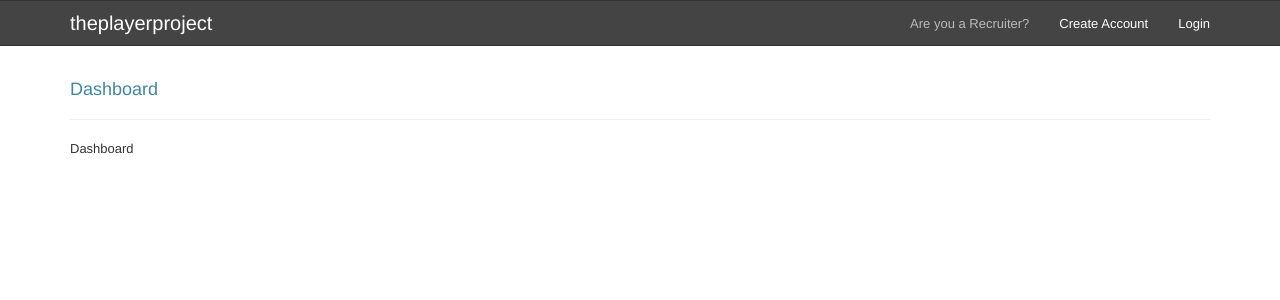
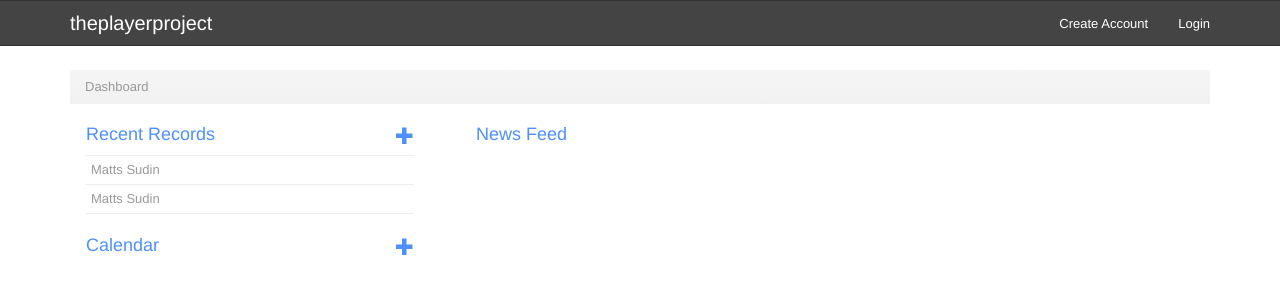
Before and after one commit to kirushanths/playerproject-django, a Django app: template playerproject/playerproject/apps/templates/dashboard/home.html in a window 1280 px wide. Shown: the top 300 px of the page. Run offline with Django 3.2, Linux system fonts and the light colour scheme; the template is opened without the code that fills it, so the values that code supplies are empty; some libraries are stand-ins or nearby versions.

Commit message:
got rid of account recruit pages; started dashboard view

```diff
--- a/playerproject/playerproject/apps/accounts/urls.py
+++ b/playerproject/playerproject/apps/accounts/urls.py
@@ -5,7 +5,7 @@ urlpatterns = patterns('apps.accounts.views',
 	url(r'^login/$', 'login', name="account_login"),
 	url(r'^logout/$', 'logout', name="account_logout"),
 	url(r'^register/$', 'register', name="account_register"),
-    url(r'^register/recruiter/$', 'recruit_register', name="account_register_recruit"),
+    # url(r'^register/recruiter/$', 'recruit_register', name="account_register_recruit"),
 )
 
 urlpatterns += patterns('',
--- a/playerproject/playerproject/apps/accounts/views.py
+++ b/playerproject/playerproject/apps/accounts/views.py
@@ -72,9 +72,8 @@ def register(request):
     if request.POST:
         user_form = PPUserModelForm(request.POST)
         if user_form.is_valid():
-            # commit=False means the form doesn't save at this time.
-            # commit defaults to True which means it normally saves.
             user = user_form.save(commit=False)
+            user.role = PPUser.ROLE_RECRUITER
             user.save()
             #redirect
             return HttpResponseRedirect(reverse('dashboard_home'))
@@ -88,6 +87,7 @@ def register(request):
 
 
 def recruit_register(request):
+    pass
     if request.POST:
         user_form = PPUserModelForm(request.POST)
         if user_form.is_valid():
--- /dev/null
+++ b/playerproject/playerproject/apps/templates/base/_layout_bare.html
@@ -0,0 +1,14 @@
+{% extends "base/__base.html" %}
+{% load staticfiles i18n %}
+
+{% block content %}
+
+	{% block before_main %}
+	{% endblock %}
+
+	<div class="container">
+		{% block main %}
+		{% endblock %}
+	</div>
+
+{% endblock %}
--- a/playerproject/playerproject/apps/templates/base/_navigation.html
+++ b/playerproject/playerproject/apps/templates/base/_navigation.html
@@ -39,11 +39,6 @@
 			</li>
 			<li><a href="{% url 'account_logout' %}">Logout</a></li>
 			{% else %}
-			<li class="active">
-				<a href="{% url 'account_register_recruit' %}">
-					Are you a Recruiter?
-				</a>
-			</li>
 			<li>
 				<a href="{% url 'account_register' %}">
 					Create Account
--- a/playerproject/playerproject/apps/templates/dashboard/home.html
+++ b/playerproject/playerproject/apps/templates/dashboard/home.html
@@ -1,13 +1,61 @@
-{% extends "base/_layout_standard.html" %}
+{% extends "base/_layout_bare.html" %}
 {% load staticfiles i18n %}
 {% load bootstrap %}
 
 {% block header_title %}
-	Dashboard
+Dashboard
 {% endblock %}
 
 {% block main %}
 
-<div>Dashboard</div>
+<div class="dashboard">
+
+	<ol class="breadcrumb">
+		<li class="active">Dashboard</li>
+	</ol>
+
+	<div class="row">
+		<div class="col-sm-4">
+			<div class="panel">
+				<div class="panel-body">
+					<h4 class="text-primary">
+						Recent Records
+						<a href="{% url 'dashboard_manager_add' %}" class="pull-right text-primary">
+							<i class="glyphicon glyphicon-plus"></i>
+						</a>
+					</h4>
+					<ul class="list-unstyled">
+						<li><a class="text-muted" href="#">Matts Sudin</a></li>
+						<li><a class="text-muted" href="#">Matts Sudin</a></li>
+					</ul>
+				</div>
+			</div>
+
+			<div class="panel">
+				<div class="panel-body">
+
+					<h4 class="text-primary">
+						Calendar
+						<a href="{% url 'dashboard_manager_add' %}" class="pull-right text-primary">
+							<i class="glyphicon glyphicon-plus"></i>
+						</a>
+					</h4>
+
+				</div>
+			</div>
+
+		</div>
+		<div class="col-sm-8">
+
+			<div class="panel">
+				<div class="panel-body">
+					<h4 class="text-primary">News Feed</h4>
+				</div>
+			</div>
+
+		</div>
+	</div>
+
+</div>
 
 {% endblock %}
--- a/playerproject/playerproject/static/core/css/base.css
+++ b/playerproject/playerproject/static/core/css/base.css
@@ -14,6 +14,12 @@
     .form-group { margin-right:5px; }
     .form-horizontal .btn { margin-right:10px; }
 
+    .rounded {
+        -webkit-border-radius: 8px;
+        -moz-border-radius: 8px;
+        border-radius: 8px;
+    }
+
     th { font-weight:400; color:#999; }
     .table thead>tr>th, .table tbody>tr>th, .table tfoot>tr>th, .table thead>tr>td, .table tbody>tr>td, .table tfoot>tr>td { padding:8px 15px; }
 
@@ -24,6 +30,7 @@
     .navbar { margin-bottom:0; }
     .navbar .btn-toolbar { margin-top:0; }
 
+/** PAGES **/
     /* LANDING */
 
     #landing { padding-top:50px; }
@@ -49,8 +56,13 @@
         list-style-type:none;
     }
 
-    .rounded {
-        -webkit-border-radius: 8px;
-        -moz-border-radius: 8px;
-        border-radius: 8px;
-    }
+    /* DASHBOARD */
+
+    .dashboard .breadcrumb { margin:20px 0 10px; }
+    .dashboard .panel { margin:0; }
+    .dashboard .panel-body { padding:0px 15px; }
+    .dashboard .panel li:first-child { border-top:1px solid #eee; }
+    .dashboard .panel li { padding:5px; border-bottom:1px solid #eee; }
+    .dashboard .panel li a { display:block; }
+
+    .dashboard h4 {  }
```
